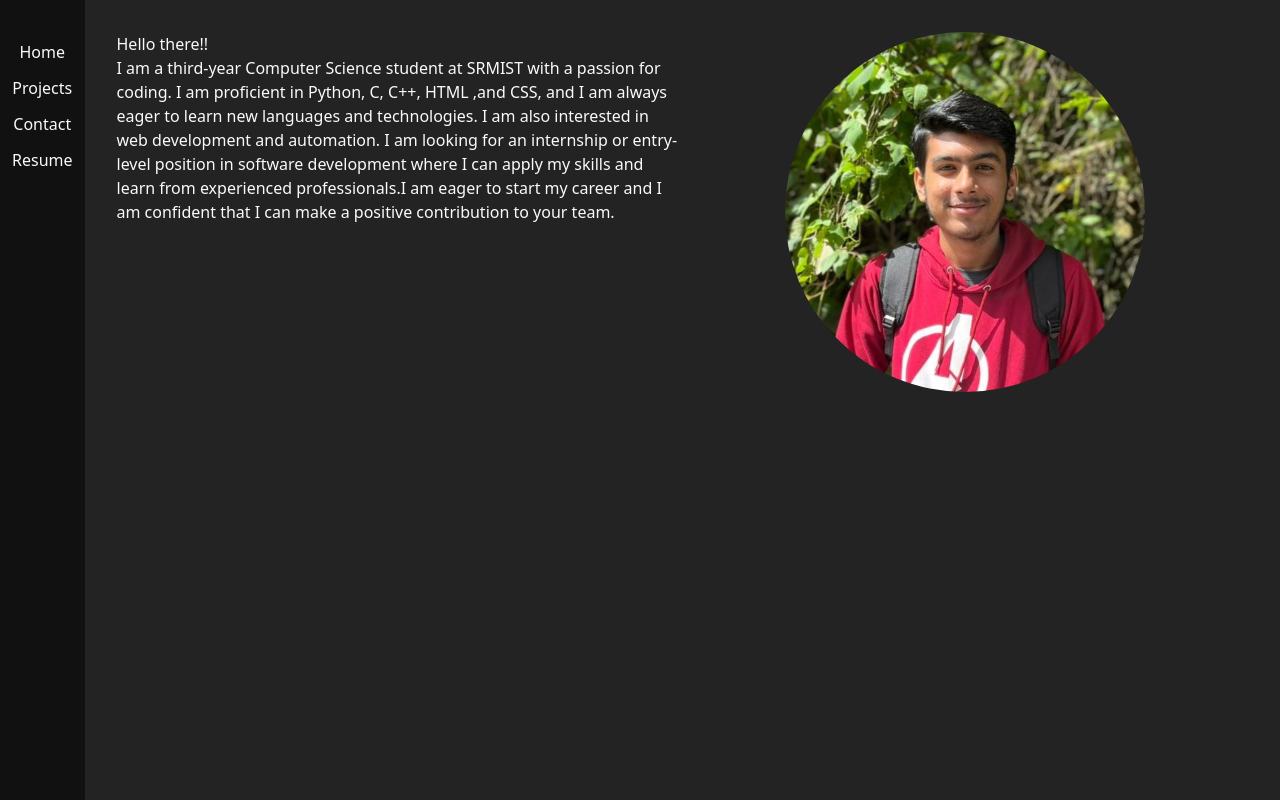
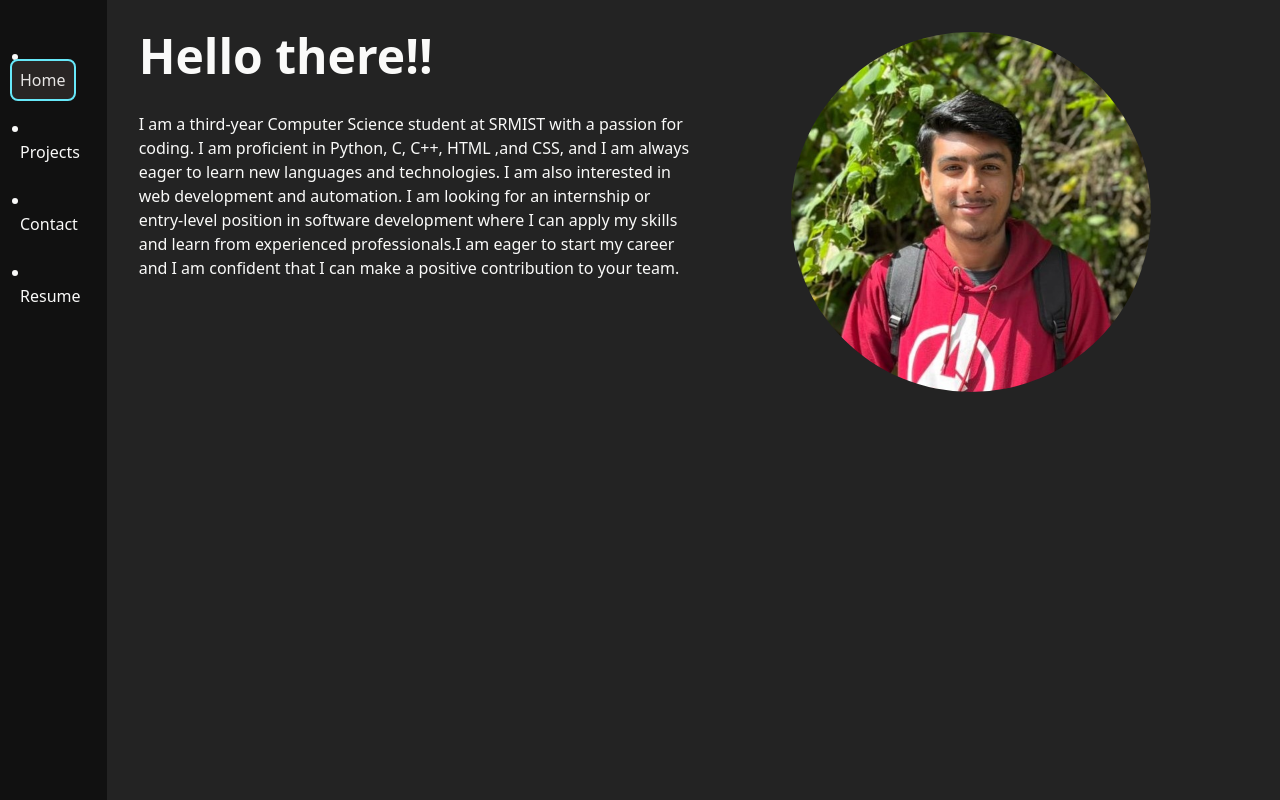
Before and after one commit to CaptainYogs/captainyogs.github.io, a React (Vite) app: page / in a window 1280 px wide. Built offline with nearby package versions, Linux system fonts and the light colour scheme.

Commit message:
Add Project Item

```diff
--- a/index.html
+++ b/index.html
@@ -5,13 +5,9 @@
     <link rel="icon" type="image/svg+xml" href="/vite.svg" />
     <meta name="viewport" content="width=device-width, initial-scale=1.0" />
     <title>Yogesh Limbani</title>
-    <link
-      href="https://cdnjs.cloudflare.com/ajax/libs/flowbite/2.3.0/flowbite.min.css"
-      rel="stylesheet"
-    />
   </head>
   <body>
-    <div id="root"></div>
+    <div id="root" className="h-full"></div>
     <script src="https://cdnjs.cloudflare.com/ajax/libs/flowbite/2.3.0/flowbite.min.js"></script>
     <script type="module" src="/src/main.jsx"></script>
   </body>
--- a/src/components/Navbar.jsx
+++ b/src/components/Navbar.jsx
@@ -1,12 +1,23 @@
-import { Link } from 'react-router-dom';
+import { NavLink } from 'react-router-dom';
+
+const navbarClass = 'text-center rounded-md p-2 hover:text-stone-200 hover:bg-stone-800 hover:outline hover:outline-2 hover:outline-cyan-300';
+const navbarClassActive = 'text-center rounded-md p-2 text-stone-200 bg-stone-800 outline outline-2 outline-cyan-300';
 
 export default function Navbar() {
   return (
-    <aside className="w-fit h-screen px-1 py-8 bg-[#111111] text-stone-50">
-      <li className="list-none text-center px-2 py-1 rounded-md my-1 hover:text-stone-200 hover:bg-stone-800 hover:outline hover:outline-2 hover:outline-cyan-300"><Link to="/">Home</Link></li>
-      <li className="list-none text-center px-2 py-1 rounded-md my-1 hover:text-stone-200 hover:bg-stone-800 hover:outline hover:outline-2 hover:outline-cyan-300"><Link to="/projects">Projects</Link></li>
-      <li className="list-none text-center px-2 py-1 rounded-md my-1 hover:text-stone-200 hover:bg-stone-800 hover:outline hover:outline-2 hover:outline-cyan-300"><Link to="/contact">Contact</Link></li>
-      <li className="list-none text-center px-2 py-1 rounded-md my-1 hover:text-stone-200 hover:bg-stone-800 hover:outline hover:outline-2 hover:outline-cyan-300"><Link to="https://drive.google.com/drive/folders/1m1ydZS4t9GOkjkcqSP8I3sJyhh8dtF2J?usp=sharing" target='_blank'>Resume</Link></li>
+    <aside className="w-1/12 px-1 py-8 bg-[#111111] text-stone-50">
+      <li className='px-2 py-3'><NavLink className={({ isActive }) =>
+        isActive ? navbarClassActive : navbarClass
+      } to="/">Home</NavLink></li>
+      <li className='px-2 py-3'><NavLink className={({ isActive }) =>
+        isActive ? navbarClassActive : navbarClass
+      } to="/projects">Projects</NavLink></li>
+      <li className='px-2 py-3'><NavLink className={({ isActive }) =>
+        isActive ? navbarClassActive : navbarClass
+      } to="/contact">Contact</NavLink></li>
+      <li className='px-2 py-3'><NavLink className={({ isActive }) =>
+        isActive ? navbarClassActive : navbarClass
+      } to="https://drive.google.com/drive/folders/1m1ydZS4t9GOkjkcqSP8I3sJyhh8dtF2J?usp=sharing" target='_blank'>Resume</NavLink></li>
     </aside>
   )
 }
--- /dev/null
+++ b/src/components/ProjectItem.jsx
@@ -0,0 +1,29 @@
+export default function ProjectItem() {
+    return (
+        <div className="flex flex-col mt-6 text-gray-700 bg-white shadow-md bg-clip-border rounded-xl w-auto transition-all duration-300 hover:scale-105">
+            <div
+                className="relative h-fit mx-4 -mt-6 overflow-hidden text-white shadow-lg bg-clip-border rounded-xl bg-blue-gray-500 shadow-blue-gray-500/40">
+                <img
+                    src="https://images.unsplash.com/photo-1540553016722-983e48a2cd10?ixlib=rb-1.2.1&amp;ixid=MnwxMjA3fDB8MHxwaG90by1wYWdlfHx8fGVufDB8fHx8&amp;auto=format&amp;fit=crop&amp;w=800&amp;q=80"
+                    alt="card-image" />
+            </div>
+            <div className="p-6">
+                <h5 className="block mb-2 font-sans text-xl antialiased font-semibold leading-snug tracking-normal text-blue-gray-900">
+                    UI/UX Review Check
+                </h5>
+                <p className="block font-sans text-base antialiased font-light leading-relaxed text-inherit">
+                    The place is close to Barceloneta Beach and bus stop just 2 min by walk
+                    and near to "Naviglio" where you can enjoy the main night life in
+                    Barcelona.
+                </p>
+            </div>
+            <div className="p-6 pt-0">
+                <button
+                    className="align-middle select-none font-sans font-bold text-center uppercase transition-all disabled:opacity-50 disabled:shadow-none disabled:pointer-events-none text-xs py-3 px-6 rounded-lg bg-gray-900 text-white shadow-md shadow-gray-900/10 hover:shadow-lg hover:shadow-gray-900/20 focus:opacity-[0.85] focus:shadow-none active:opacity-[0.85] active:shadow-none"
+                    type="button">
+                    Read More
+                </button>
+            </div>
+        </div>
+    )
+}
--- a/src/components/RootLayout.jsx
+++ b/src/components/RootLayout.jsx
@@ -4,9 +4,9 @@ import Navbar from './Navbar.jsx';
 
 export default function RootLayout() {
   return (
-    <div className="flex">
+    <div className="flex lg:h-screen h-max">
       <Navbar />
-      <div className='w-full bg-[#232323]'>
+      <div className='w-11/12 bg-[#232323]'>
         <Outlet />
       </div>
     </div>
--- a/src/pages/ContactMe.jsx
+++ b/src/pages/ContactMe.jsx
@@ -2,12 +2,16 @@ import Input from "../components/Input.jsx";
 
 export default function ContactMe() {
     return (
-        <div className="w-[35rem] m-8">
-            <Input label='Name' id='name' type='text' />
-            <Input label='Email' id='email' type='email' />
-            <Input label='Phone' id='phone' type='tel' maxLength='10' />
-            <Input label='Message' id='message' type='text' rows='2' inputType='textarea' />
-            <button className='bg-cyan-500 text-stone-50 p-2 hover:bg-cyan-600 rounded-lg'>Submit</button>
+        <div className='h-screen p-8'>
+            <h1 className='pb-8 text-5xl font-semibold text-stone-50'>Contact Me</h1>
+            <hr></hr>
+            <div className='md:w-[35rem]'>
+                <Input label='Name' id='name' type='text' />
+                <Input label='Email' id='email' type='email' />
+                <Input label='Phone' id='phone' type='tel' maxLength='10' />
+                <Input label='Message' id='message' type='text' rows='2' inputType='textarea' />
+                <button className='bg-cyan-500 text-stone-50 p-2 hover:bg-cyan-600 rounded-lg'>Submit</button>
+            </div>
         </div>
     )
 }
--- a/src/pages/Home.jsx
+++ b/src/pages/Home.jsx
@@ -1,8 +1,8 @@
 export default function Home() {
     return (
-        <div className='w-fit m-8 grid grid-cols-2 justify-items-center text-stone-50'>
+        <div className='h-screen md:text-base text-sm px-8 pt-8 grid grid-cols-2 items-start justify-items-center text-stone-50'>
             <div>
-                <h1>Hello there!!</h1>
+                <h1 className='pb-8 text-5xl font-semibold'>Hello there!!</h1>
                 <p>I am a third-year Computer Science student at SRMIST with a passion for coding. I am proficient in Python, C, C++, HTML ,and CSS, and I am always eager to learn new languages and technologies. I am also interested in web development and automation. I am looking for an internship or entry-level position in software development where I can apply my skills and learn from experienced professionals.I am eager to start my career and I am confident that I can make a positive contribution to your team.
                 </p>
             </div>
--- a/src/pages/Projects.jsx
+++ b/src/pages/Projects.jsx
@@ -1,8 +1,16 @@
+import ProjectItem from '../components/ProjectItem.jsx';
+
 export default function Projects() {
     return (
-        <div className="w-[35rem] m-8 text-stone-50">
-            <h1>Projects</h1>
-            <p>List of Projects</p>
+        <div className="p-8 text-stone-50">
+            <h1 className='pb-8 text-5xl font-semibold'>Projects</h1>
+            <hr></hr>
+            <div className="grid grid-cols-1 py-4 md:py-10 md:grid-cols-2 lg:grid-cols-4 gap-8">
+                <ProjectItem />
+                <ProjectItem />
+                <ProjectItem />
+                <ProjectItem />
+            </div>
         </div>
     )
 }
```
